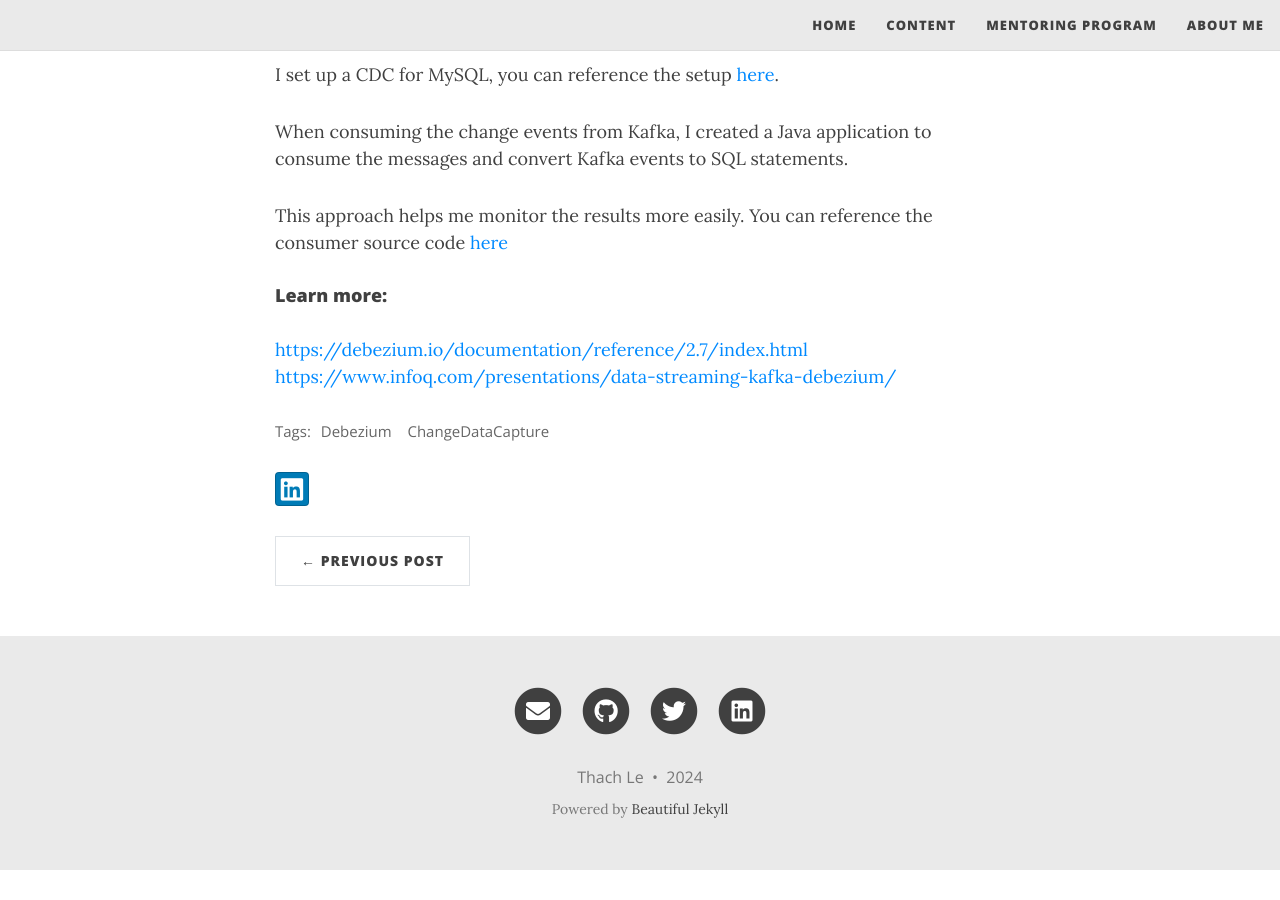
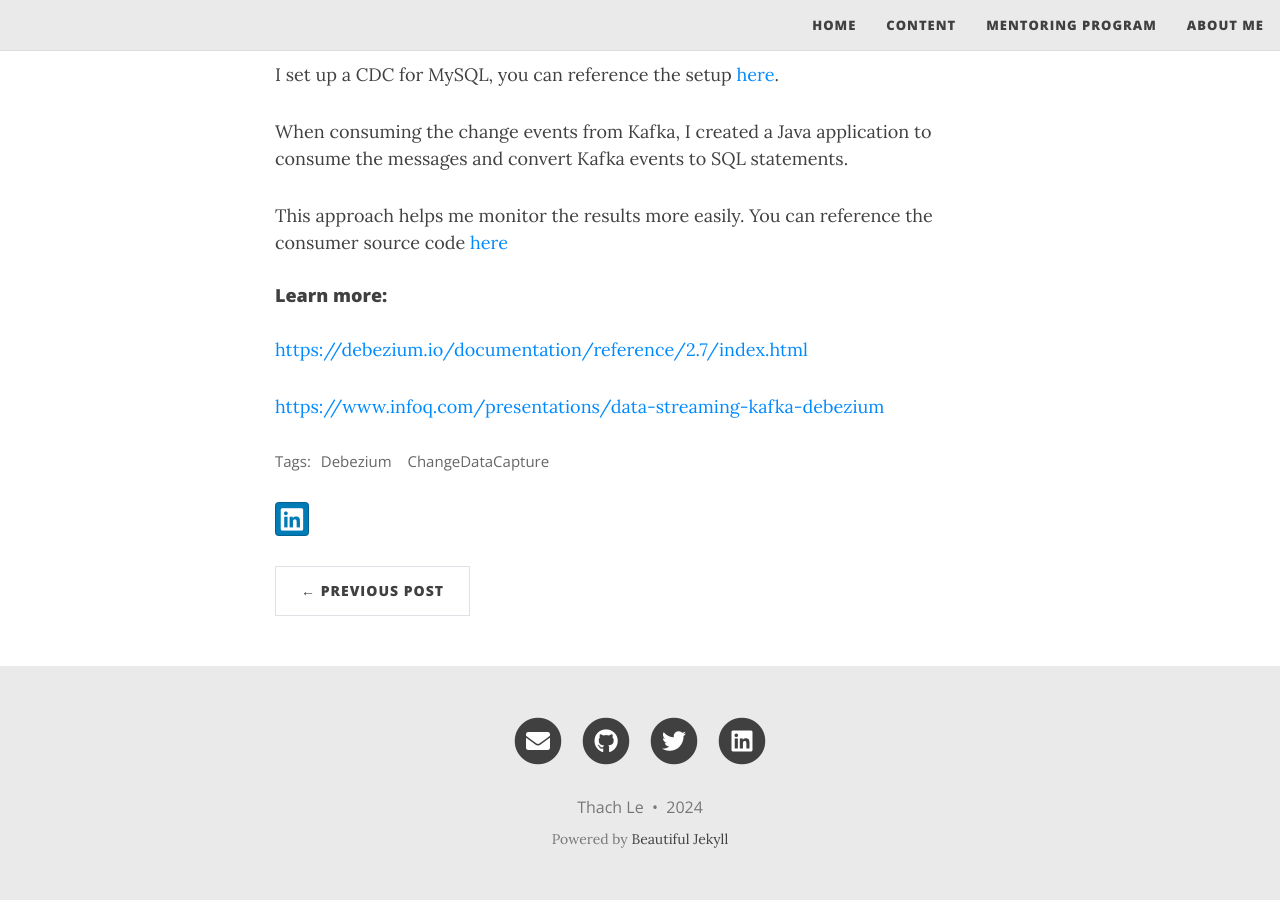
Before and after one commit to thachlp/thachlp.github.io, a Jekyll site: the page built from _posts/2024-07-17-cdc-with-debezium-kafka-from-mysql.md, in a window 1280 px wide and 900 px high, scrolled down 579 px. Built offline with Jekyll 4.4.1, drawn with Linux system fonts in a browser that asks for light colours; nearby versions of some CDN libraries; before the commit the page ends 1449 px from its top, so only the background shows below that.

```diff
--- a/_posts/2024-07-17-cdc-with-debezium-kafka-from-mysql.md
+++ b/_posts/2024-07-17-cdc-with-debezium-kafka-from-mysql.md
@@ -17,4 +17,5 @@ You can reference the consumer source code [here](https://github.com/thachlp/cdc
 
 #### Learn more:
 [https://debezium.io/documentation/reference/2.7/index.html](https://debezium.io/documentation/reference/2.7/index.html)
-[https://www.infoq.com/presentations/data-streaming-kafka-debezium/](https://www.infoq.com/presentations/data-streaming-kafka-debezium/)
+
+[https://www.infoq.com/presentations/data-streaming-kafka-debezium](https://www.infoq.com/presentations/data-streaming-kafka-debezium)
```
